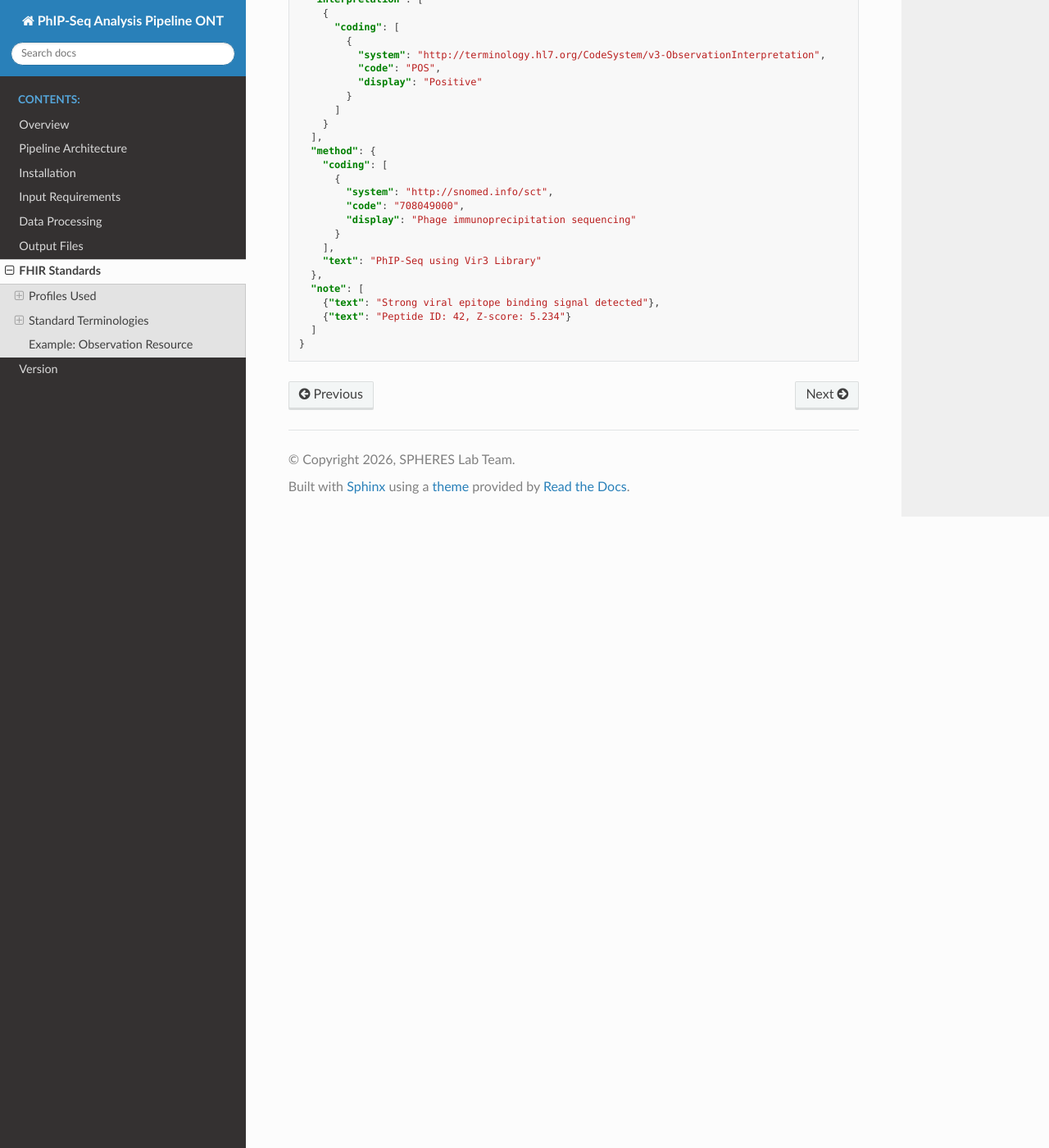
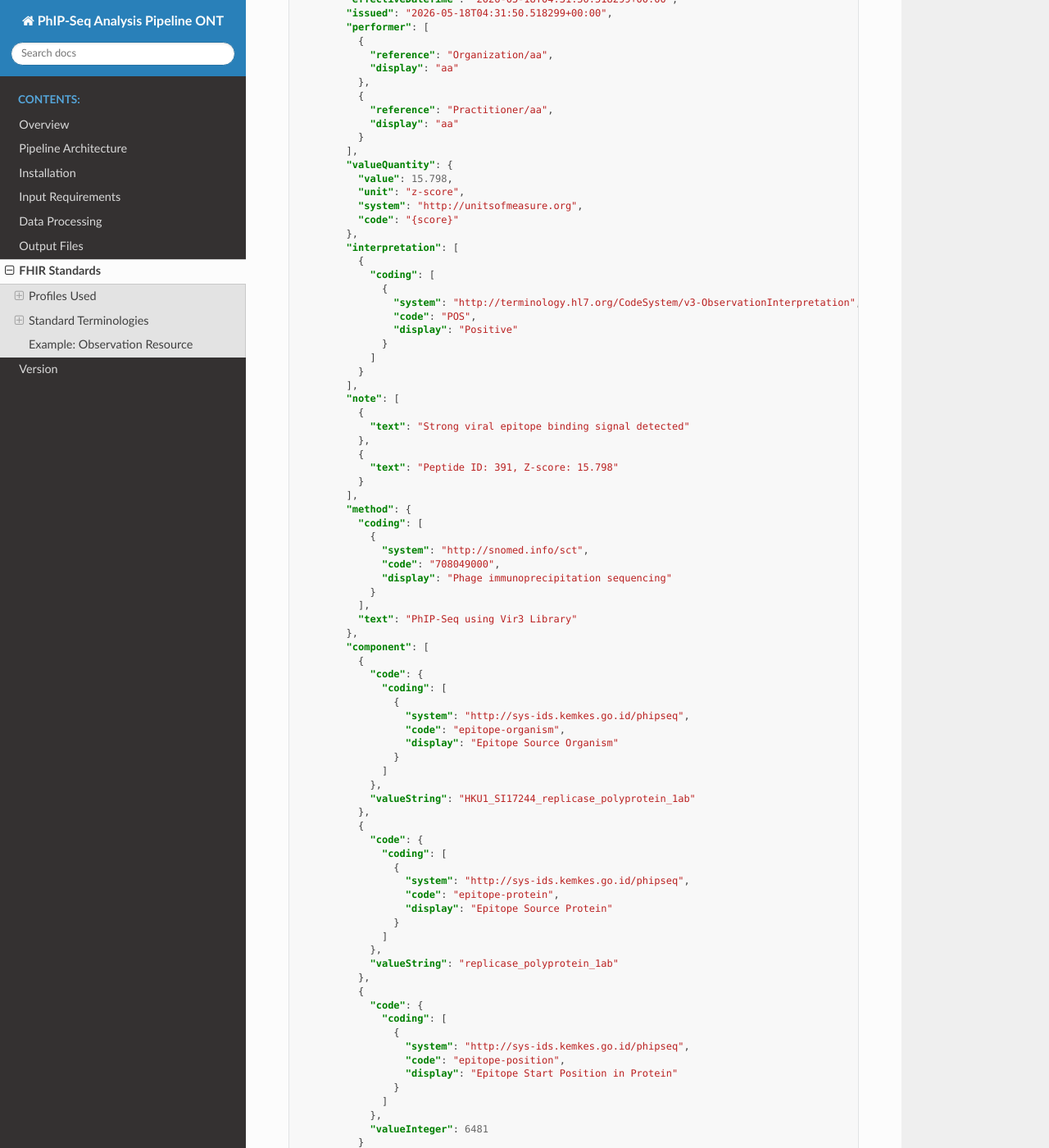
Before and after one commit to robind1/phipseq-pipeline-docs, a Sphinx documentation site: the page built from docs/source/FHIR.md, in a window 1280 px wide and 1400 px high, scrolled down 2368 px. Shown: the whole window at 82% size. Built offline with Sphinx 7.4.7 and the Read the Docs theme 3.1.0, drawn with Linux system fonts in a browser that asks for light colours; some of the changed text lies outside the part shown.

Commit message:
Update FHIR.md

````diff
--- a/docs/source/FHIR.md
+++ b/docs/source/FHIR.md
@@ -52,77 +52,142 @@
 ## Example: Observation Resource
 
 ```json
-{
-  "resourceType": "Observation",
-  "id": "SampleA-obs-42",
-  "meta": {
-    "profile": ["http://hl7.org/fhir/StructureDefinition/Observation"],
-    "tag": [
-      {
-        "system": "http://terminology.kemkes.go.id/sp",
-        "code": "phipseq",
-        "display": "PhIP-Seq"
+   {
+      "fullUrl": "...",
+      "resource": {
+        "resourceType": "Observation",
+        "id": "1-obs-392",
+        "meta": {
+          "profile": [
+            "http://hl7.org/fhir/StructureDefinition/Observation"
+          ],
+          "tag": [
+            {
+              "system": "http://terminology.kemkes.go.id/sp",
+              "code": "phipseq",
+              "display": "PhIP-Seq"
+            }
+          ]
+        },
+        "status": "final",
+        "category": [
+          {
+            "coding": [
+              {
+                "system": "http://terminology.hl7.org/CodeSystem/observation-category",
+                "code": "laboratory",
+                "display": "Laboratory"
+              }
+            ]
+          }
+        ],
+        "code": {
+          "coding": [
+            {
+              "system": "http://loinc.org",
+              "code": "94531-1",
+              "display": "Epitope binding signal intensity"
+            }
+          ],
+          "text": "PhIP-Seq Viral Epitope Binding Signal"
+        },
+        "subject": {
+          "reference": "Patient/1-patient",
+          "display": "Patient_1"
+        },
+        "specimen": {
+          "reference": "Specimen/1-specimen",
+          "display": "Serum specimen from Patient_1"
+        },
+        "effectiveDateTime": "2026-05-18T04:31:50.518299+00:00",
+        "issued": "2026-05-18T04:31:50.518299+00:00",
+        "performer": [
+          {
+            "reference": "Organization/aa",
+            "display": "aa"
+          },
+          {
+            "reference": "Practitioner/aa",
+            "display": "aa"
+          }
+        ],
+        "valueQuantity": {
+          "value": 15.798,
+          "unit": "z-score",
+          "system": "http://unitsofmeasure.org",
+          "code": "{score}"
+        },
+        "interpretation": [
+          {
+            "coding": [
+              {
+                "system": "http://terminology.hl7.org/CodeSystem/v3-ObservationInterpretation",
+                "code": "POS",
+                "display": "Positive"
+              }
+            ]
+          }
+        ],
+        "note": [
+          {
+            "text": "Strong viral epitope binding signal detected"
+          },
+          {
+            "text": "Peptide ID: 391, Z-score: 15.798"
+          }
+        ],
+        "method": {
+          "coding": [
+            {
+              "system": "http://snomed.info/sct",
+              "code": "708049000",
+              "display": "Phage immunoprecipitation sequencing"
+            }
+          ],
+          "text": "PhIP-Seq using Vir3 Library"
+        },
+        "component": [
+          {
+            "code": {
+              "coding": [
+                {
+                  "system": "http://sys-ids.kemkes.go.id/phipseq",
+                  "code": "epitope-organism",
+                  "display": "Epitope Source Organism"
+                }
+              ]
+            },
+            "valueString": "HKU1_SI17244_replicase_polyprotein_1ab"
+          },
+          {
+            "code": {
+              "coding": [
+                {
+                  "system": "http://sys-ids.kemkes.go.id/phipseq",
+                  "code": "epitope-protein",
+                  "display": "Epitope Source Protein"
+                }
+              ]
+            },
+            "valueString": "replicase_polyprotein_1ab"
+          },
+          {
+            "code": {
+              "coding": [
+                {
+                  "system": "http://sys-ids.kemkes.go.id/phipseq",
+                  "code": "epitope-position",
+                  "display": "Epitope Start Position in Protein"
+                }
+              ]
+            },
+            "valueInteger": 6481
+          }
+        ]
+      },
+      "request": {
+        "method": "PUT",
+        "url": "Observation/1-obs-392"
       }
-    ]
-  },
-  "status": "final",
-  "category": [
-    {
-      "coding": [
-        {
-          "system": "http://terminology.hl7.org/CodeSystem/observation-category",
-          "code": "laboratory",
-          "display": "Laboratory"
-        }
-      ]
     }
-  ],
-  "code": {
-    "coding": [
-      {
-        "system": "http://loinc.org",
-        "code": "94531-1",
-        "display": "Epitope binding signal intensity"
-      }
-    ],
-    "text": "PhIP-Seq Viral Epitope Binding Signal"
-  },
-  "subject": {
-    "reference": "Patient/SampleA-patient"
-  },
-  "specimen": {
-    "reference": "Specimen/SampleA-specimen"
-  },
-  "valueQuantity": {
-    "value": 5.234,
-    "unit": "z-score",
-    "system": "http://unitsofmeasure.org",
-    "code": "{score}"
-  },
-  "interpretation": [
-    {
-      "coding": [
-        {
-          "system": "http://terminology.hl7.org/CodeSystem/v3-ObservationInterpretation",
-          "code": "POS",
-          "display": "Positive"
-        }
-      ]
-    }
-  ],
-  "method": {
-    "coding": [
-      {
-        "system": "http://snomed.info/sct",
-        "code": "708049000",
-        "display": "Phage immunoprecipitation sequencing"
-      }
-    ],
-    "text": "PhIP-Seq using Vir3 Library"
-  },
-  "note": [
-    {"text": "Strong viral epitope binding signal detected"},
-    {"text": "Peptide ID: 42, Z-score: 5.234"}
-  ]
-}
 ```
````
